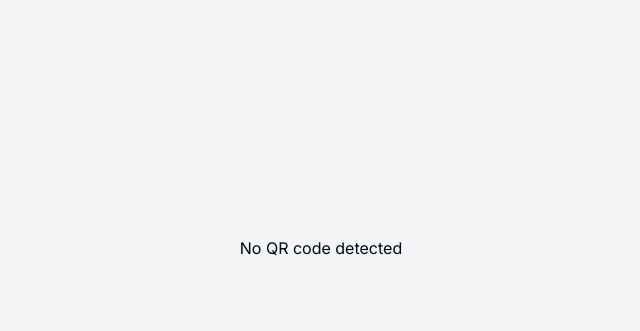
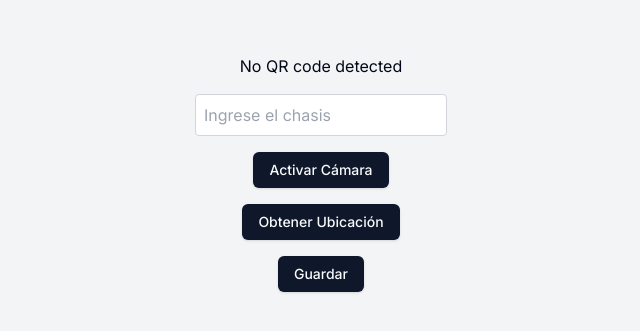
Before and after one commit to MarceloApala/NibolAppWeb, a Next.js app: page /cameraCapture in a window 1280 px wide. Shown: the part 235-566 px from the top of the page, without its empty margins (319-959 px from the left). Built offline with nearby package versions, Linux system fonts and the light colour scheme; no server answers.

Commit message:
POST and GET of module cameraCapture

```diff
--- a/app/cameraCapture/page.tsx
+++ b/app/cameraCapture/page.tsx
@@ -1,65 +1,167 @@
-'use client';
-import React, { useRef, useState, useCallback, useEffect } from 'react';
-import Webcam from 'react-webcam';
-import jsQR from 'jsqr';
+"use client";
+import React, { useRef, useState, useCallback, useEffect } from "react";
+import Webcam from "react-webcam";
+import jsQR from "jsqr";
+import { Button } from "@/components/ui/button";
 
 const videoConstraints = {
   width: 400,
   height: 400,
-  facingMode: 'environment',
+  facingMode: "environment",
 };
 
 const QRCodeScanner: React.FC = () => {
   const [qrCode, setQrCode] = useState<string | null>(null);
+  const [cameraActive, setCameraActive] = useState<boolean>(false);
+  const [inputValue, setInputValue] = useState<string>("");
+  const [latitude, setLatitude] = useState<number | null>(null);
+  const [longitude, setLongitude] = useState<number | null>(null);
   const webcamRef = useRef<Webcam | null>(null);
 
   const capture = useCallback(() => {
-    if (webcamRef.current) {
+    if (webcamRef.current && cameraActive) {
       const imageSrc = webcamRef.current.getScreenshot();
       if (imageSrc) {
-        const img = document.createElement('img');
+        const img = document.createElement("img");
         img.src = imageSrc;
         img.onload = () => {
-          const canvas = document.createElement('canvas');
-          const context = canvas.getContext('2d');
+          const canvas = document.createElement("canvas");
+          const context = canvas.getContext("2d");
           if (context) {
             canvas.height = img.height;
             canvas.width = img.width;
             context.drawImage(img, 0, 0, img.width, img.height);
-            const imageData = context.getImageData(0, 0, canvas.width, canvas.height);
+            const imageData = context.getImageData(
+              0,
+              0,
+              canvas.width,
+              canvas.height
+            );
             const code = jsQR(imageData.data, canvas.width, canvas.height, {
-              inversionAttempts: 'dontInvert',
+              inversionAttempts: "dontInvert",
             });
             if (code) {
               setQrCode(code.data);
+              const parsedData = JSON.parse(code.data);
+              setInputValue(parsedData.chasis || "");
             } else {
-              setQrCode('No QR code detected');
+              setQrCode("No QR code detected");
             }
           }
         };
       }
     }
-  }, [webcamRef]);
+  }, [webcamRef, cameraActive]);
 
   useEffect(() => {
+    if (cameraActive) {
       const interval = setInterval(() => {
         capture();
       }, 1000); // Scan every second
 
       return () => clearInterval(interval);
-  }, [capture]);
+    }
+  }, [capture, cameraActive]);
+
+  const toggleCamera = () => {
+    setCameraActive(!cameraActive);
+  };
+
+  const handleSave = () => {
+    if (latitude && longitude) {
+      const currentDate = new Date();
+      const fecha_sistema = currentDate.toISOString().split("T")[0]; // Solo la fecha en formato YYYY-MM-DD
+      const hora_sistema = currentDate.toTimeString().split(" ")[0]; // Hora en formato HH:MM:SS
+
+      const data = {
+        fecha_sistema, // Fecha en formato "YYYY-MM-DD"
+        hora_sistema, // Hora en formato "HH:MM:SS"
+        latitud: latitude,
+        longitud: longitude,
+        chasis: inputValue,
+      };
+
+      fetch("https://apprest3.onrender.com/api/ubicacion", {
+        method: "POST",
+        headers: {
+          "Content-Type": "application/json",
+        },
+        body: JSON.stringify(data),
+      })
+        .then((response) => response.json())
+        .then((result) => {
+          console.log("Datos guardados exitosamente:", result);
+          alert("Datos guardados exitosamente.");
+        })
+        .catch((error) => {
+          console.error("Error al guardar los datos:", error);
+          alert("Error al intentar guardar los datos.");
+        });
+    } else {
+      console.error("No se pudieron obtener las coordenadas.");
+      alert("No se pudieron obtener las coordenadas.");
+    }
+  };
+
+  const handleGetLocation = () => {
+    if (navigator.geolocation) {
+      navigator.geolocation.getCurrentPosition(
+        (position) => {
+          const lat = position.coords.latitude;
+          const lng = position.coords.longitude;
+          setLatitude(lat);
+          setLongitude(lng);
+        },
+        (error) => {
+          console.error("Error al obtener la ubicación:", error);
+          alert("Error al obtener la ubicación.");
+        }
+      );
+    } else {
+      console.error("La geolocalización no es soportada por este navegador.");
+      alert("La geolocalización no es soportada por este navegador.");
+    }
+  };
 
   return (
     <div className="flex flex-col items-center justify-center min-h-screen bg-gray-100 p-4">
+      {cameraActive && (
         <Webcam
           audio={false}
           ref={webcamRef}
           screenshotFormat="image/jpeg"
           videoConstraints={videoConstraints}
         />
+      )}
       <div className="mt-4">
-        <p>{qrCode ? `QR Code Data: ${qrCode}` : 'No QR code detected'}</p>
+        <p>{qrCode ? `QR Code Data: ${qrCode}` : "No QR code detected"}</p>
       </div>
+
+      <input
+        type="text"
+        value={inputValue}
+        onChange={(e) => setInputValue(e.target.value)}
+        placeholder="Ingrese el chasis"
+        className="mt-4 p-2 border border-gray-300 rounded"
+      />
+      <Button onClick={toggleCamera} className="mt-4">
+        {cameraActive ? "Desactivar Cámara" : "Activar Cámara"}
+      </Button>
+
+      <Button onClick={handleGetLocation} className="mt-4">
+        Obtener Ubicación
+      </Button>
+
+      {latitude && longitude && (
+        <div className="mt-4">
+          <p>Latitud: {latitude}</p>
+          <p>Longitud: {longitude}</p>
+        </div>
+      )}
+
+      <Button onClick={handleSave} className="mt-4">
+        Guardar
+      </Button>
     </div>
   );
 };
--- /dev/null
+++ b/app/cameraList/page.tsx
@@ -0,0 +1,169 @@
+'use client';
+import React, { useRef, useState, useCallback, useEffect } from 'react';
+import Webcam from 'react-webcam';
+import jsQR from 'jsqr';
+import { Button } from '@/components/ui/button';
+
+// Define the structure of the data to be fetched
+interface DataItem {
+  id: number;
+  fecha_sistema: string;
+  hora_sistema: string;
+  latitud: number;
+  longitud: number;
+  chasis: string;
+}
+
+const videoConstraints = {
+  width: 400,
+  height: 400,
+  facingMode: 'environment',
+};
+
+const QRCodeScanner: React.FC = () => {
+  const [qrCode, setQrCode] = useState<string | null>(null);
+  const [cameraActive, setCameraActive] = useState<boolean>(false);
+  const [inputValue, setInputValue] = useState<string>('');
+  const [latitude, setLatitude] = useState<number | null>(null);
+  const [longitude, setLongitude] = useState<number | null>(null);
+  const [dataList, setDataList] = useState<DataItem[]>([]);
+  const webcamRef = useRef<Webcam | null>(null);
+
+  const capture = useCallback(() => {
+    if (webcamRef.current && cameraActive) {
+      const imageSrc = webcamRef.current.getScreenshot();
+      if (imageSrc) {
+        const img = document.createElement('img');
+        img.src = imageSrc;
+        img.onload = () => {
+          const canvas = document.createElement('canvas');
+          const context = canvas.getContext('2d');
+          if (context) {
+            canvas.height = img.height;
+            canvas.width = img.width;
+            context.drawImage(img, 0, 0, img.width, img.height);
+            const imageData = context.getImageData(0, 0, canvas.width, canvas.height);
+            const code = jsQR(imageData.data, canvas.width, canvas.height, {
+              inversionAttempts: 'dontInvert',
+            });
+            if (code) {
+              setQrCode(code.data);
+              const parsedData = JSON.parse(code.data);
+              setInputValue(parsedData.chasis || '');
+            } else {
+              setQrCode('No QR code detected');
+            }
+          }
+        };
+      }
+    }
+  }, [webcamRef, cameraActive]);
+
+  useEffect(() => {
+    if (cameraActive) {
+      const interval = setInterval(() => {
+        capture();
+      }, 1000); // Scan every second
+
+      return () => clearInterval(interval);
+    }
+  }, [capture, cameraActive]);
+
+  const toggleCamera = () => {
+    setCameraActive(!cameraActive);
+  };
+
+  const handleSave = () => {
+    if (latitude && longitude) {
+      const currentDate = new Date();
+      const fecha_sistema = currentDate.toISOString().split('T')[0]; // Solo la fecha en formato YYYY-MM-DD
+      const hora_sistema = currentDate.toTimeString().split(' ')[0]; // Hora en formato HH:MM:SS
+
+      const data = {
+        fecha_sistema, // Fecha en formato "YYYY-MM-DD"
+        hora_sistema, // Hora en formato "HH:MM:SS"
+        latitud: latitude,
+        longitud: longitude,
+        chasis: inputValue,
+      };
+
+      fetch('https://apprest3.onrender.com/api/ubicacion', {
+        method: 'POST',
+        headers: {
+          'Content-Type': 'application/json',
+        },
+        body: JSON.stringify(data),
+      })
+        .then((response) => response.json())
+        .then((result) => {
+          console.log('Datos guardados exitosamente:', result);
+          alert('Datos guardados exitosamente.');
+        })
+        .catch((error) => {
+          console.error('Error al guardar los datos:', error);
+          alert('Error al intentar guardar los datos.');
+        });
+    } else {
+      console.error('No se pudieron obtener las coordenadas.');
+      alert('No se pudieron obtener las coordenadas.');
+    }
+  };
+
+  const handleGetLocation = () => {
+    if (navigator.geolocation) {
+      navigator.geolocation.getCurrentPosition(
+        (position) => {
+          const lat = position.coords.latitude;
+          const lng = position.coords.longitude;
+          setLatitude(lat);
+          setLongitude(lng);
+        },
+        (error) => {
+          console.error('Error al obtener la ubicación:', error);
+          alert('Error al obtener la ubicación.');
+        }
+      );
+    } else {
+      console.error('La geolocalización no es soportada por este navegador.');
+      alert('La geolocalización no es soportada por este navegador.');
+    }
+  };
+
+  const fetchData = () => {
+    fetch('https://apprest3.onrender.com/api/ubicacion')
+      .then((response) => response.json())
+      .then((data: DataItem[]) => {
+        setDataList(data);
+      })
+      .catch((error) => {
+        console.error('Error al obtener los datos:', error);
+        alert('Error al obtener los datos.');
+      });
+  };
+
+  useEffect(() => {
+    fetchData(); // Fetch data on component mount
+  }, []);
+
+  return (
+    <div className="flex flex-col items-center justify-center min-h-screen bg-gray-100 p-4">
+      <div className="mt-4 w-full max-w-md">
+        <h2 className="text-xl font-semibold mb-2">Datos Listados:</h2>
+        <ul className="list-disc pl-5">
+          {dataList.map((item) => (
+            <li key={item.id} className="mb-2">
+              <p>ID: {item.id}</p>
+              <p>Fecha: {item.fecha_sistema}</p>
+              <p>Hora: {item.hora_sistema}</p>
+              <p>Latitud: {item.latitud}</p>
+              <p>Longitud: {item.longitud}</p>
+              <p>Chasis: {item.chasis}</p>
+            </li>
+          ))}
+        </ul>
+      </div>
+    </div>
+  );
+};
+
+export default QRCodeScanner;
--- a/app/generateQr/page.tsx
+++ b/app/generateQr/page.tsx
@@ -11,12 +11,12 @@
   const [qrBase64, setQrBase64] = useState<string>("");
 
   const vehicleData = {
-    make: "Lexus",
-    model: "RX 350",
+    make: "Volvo",
+    model: "XC90",
     year: 2021,
-    color: "White",
+    color: "Black",
     engine: "",
-    transmission: "Manual",
+    transmission: "Automatic",
   };
 
   const generateQRCode = () => {
```
Also changed, not shown: app/main/page.tsx (+19 -3 lines). Lines whose indentation alone changed are shown as unchanged.
